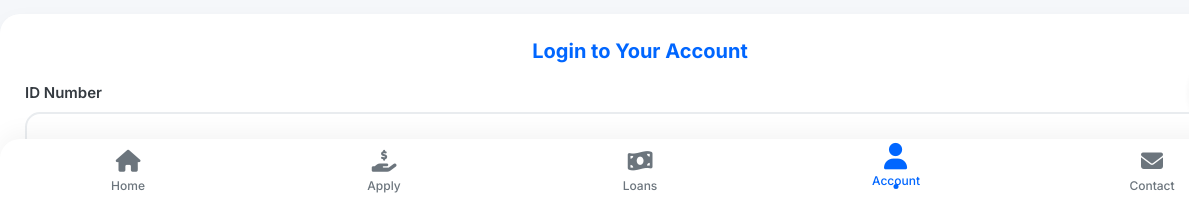
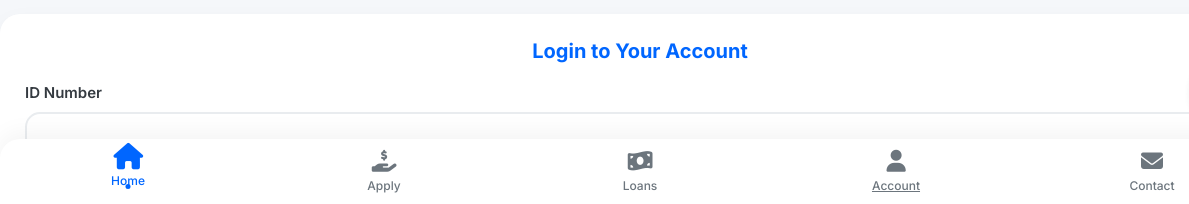
Before and after one commit to OysterPersonalfinance/loans, a plain HTML site: page profile.html in a window 1280 px wide. Shown: the part 596-800 px from the top of the page, 0-1189 px from the left. Drawn offline with Linux system fonts and the light colour scheme.

Commit message:
Update profile.html

```diff
--- a/profile.html
+++ b/profile.html
@@ -971,9 +971,9 @@ html, body {
         </div>
     </div>
 
-    <!-- Bottom Navigation -->
+     <!-- Bottom Navigation -->
     <div class="bottom-nav">
-        <div class="nav-item" data-page="home">
+        <div class="nav-item active" data-page="home">
             <i class="fas fa-home"></i>
             <span>Home</span>
         </div>
@@ -985,10 +985,10 @@ html, body {
             <i class="fas fa-money-bill-wave"></i>
             <span>Loans</span>
         </div>
-        <div class="nav-item active" data-page="account">
-            <i class="fas fa-user"></i>
-            <span>Account</span>
-        </div>
+        <a href="profile.html" class="nav-item" data-page="account">
+    <i class="fas fa-user"></i>
+    <span>Account</span>
+</a>
         <div class="nav-item" data-page="contact">
             <i class="fas fa-envelope"></i>
             <span>Contact</span>
```
